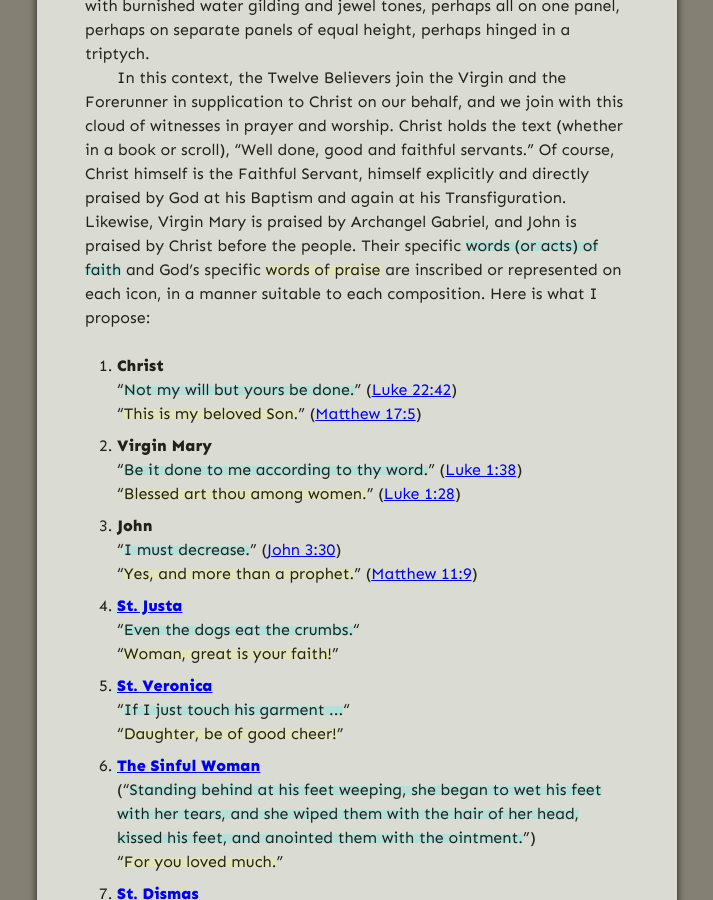
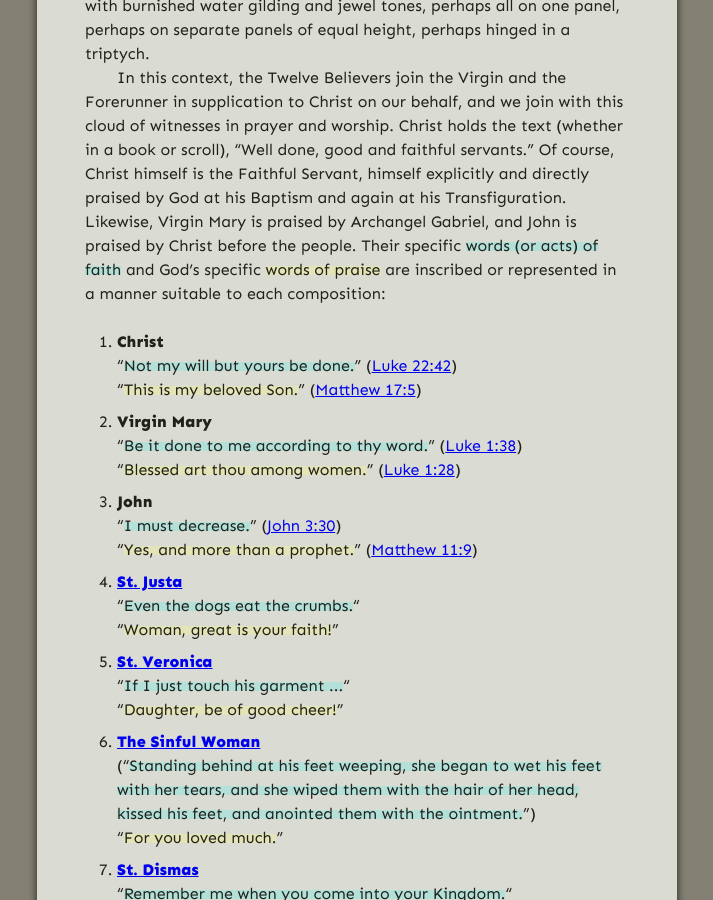
Before and after one commit to gospel-desk/www.logstown.com, a Jekyll site: the page built from _posts/2020-06-03-a-deisis.md, in a window 1280 px wide and 900 px high, scrolled down 2030 px. Shown: the whole window, without its empty margins (283-996 px from the left). Built offline with Jekyll 4.4.1, drawn with Linux system fonts in a browser that asks for light colours.

Commit message:
Tighten and loosen info spec for Deisis

```diff
--- a/_posts/2020-06-03-a-deisis.md
+++ b/_posts/2020-06-03-a-deisis.md
@@ -158,8 +158,8 @@ Faithful Servant, himself explicitly and directly praised by God at his Baptism
 and again at his Transfiguration. Likewise, Virgin Mary is praised by Archangel
 Gabriel, and John is praised by Christ before the people. Their specific <u
 class="blue">words (or acts) of faith</u> and God's specific <u>words of
-praise</u> are inscribed or represented on each icon, in a manner suitable to
-each composition. Here is what I propose:
+praise</u> are inscribed or represented in a manner suitable to each
+composition:
 
 1. <b>Christ</b><br>
    "<u class="blue">Not my will but yours be done.</u>" ([Luke 22:42](https://www.biblegateway.com/verse/en/Luke%2022:42))<br>
```
